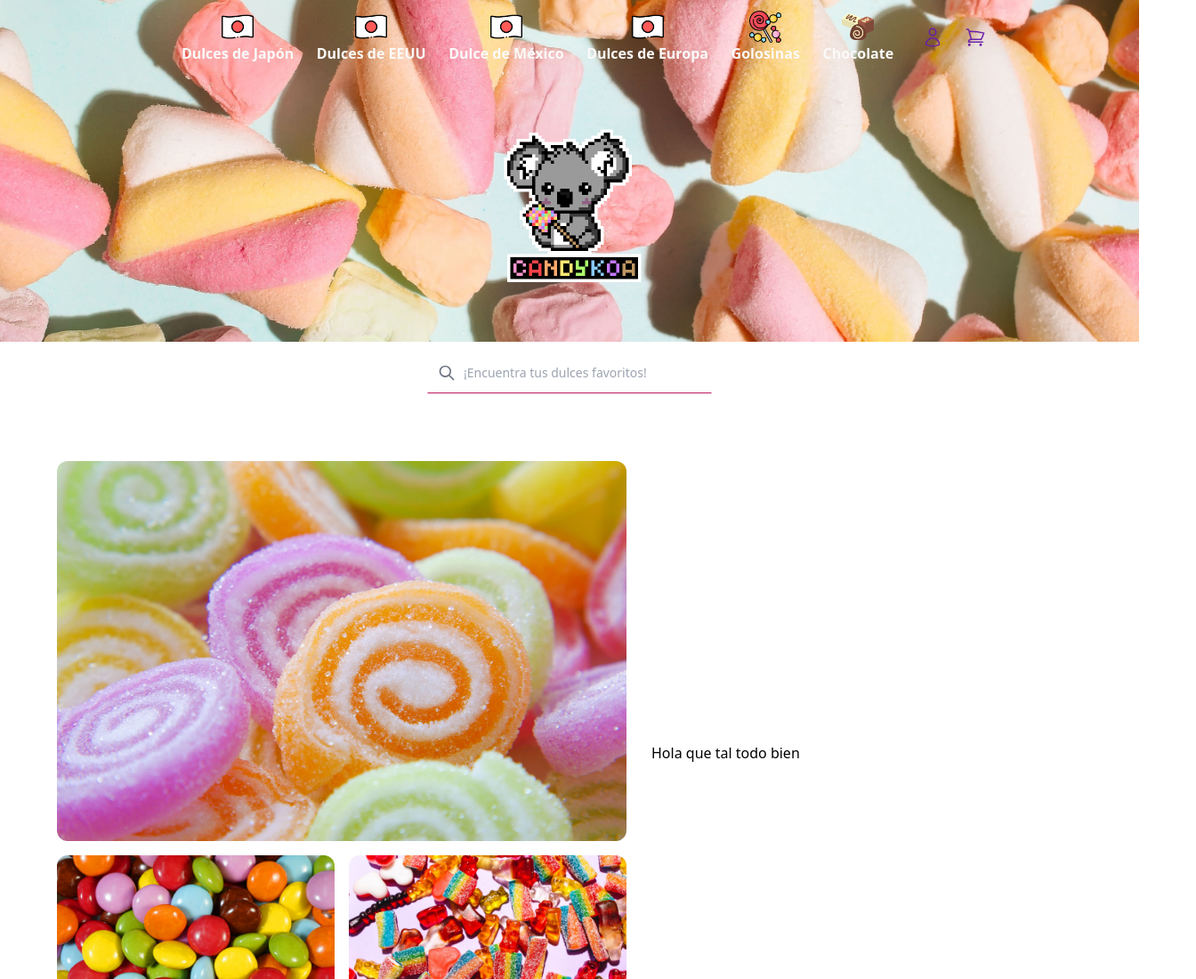
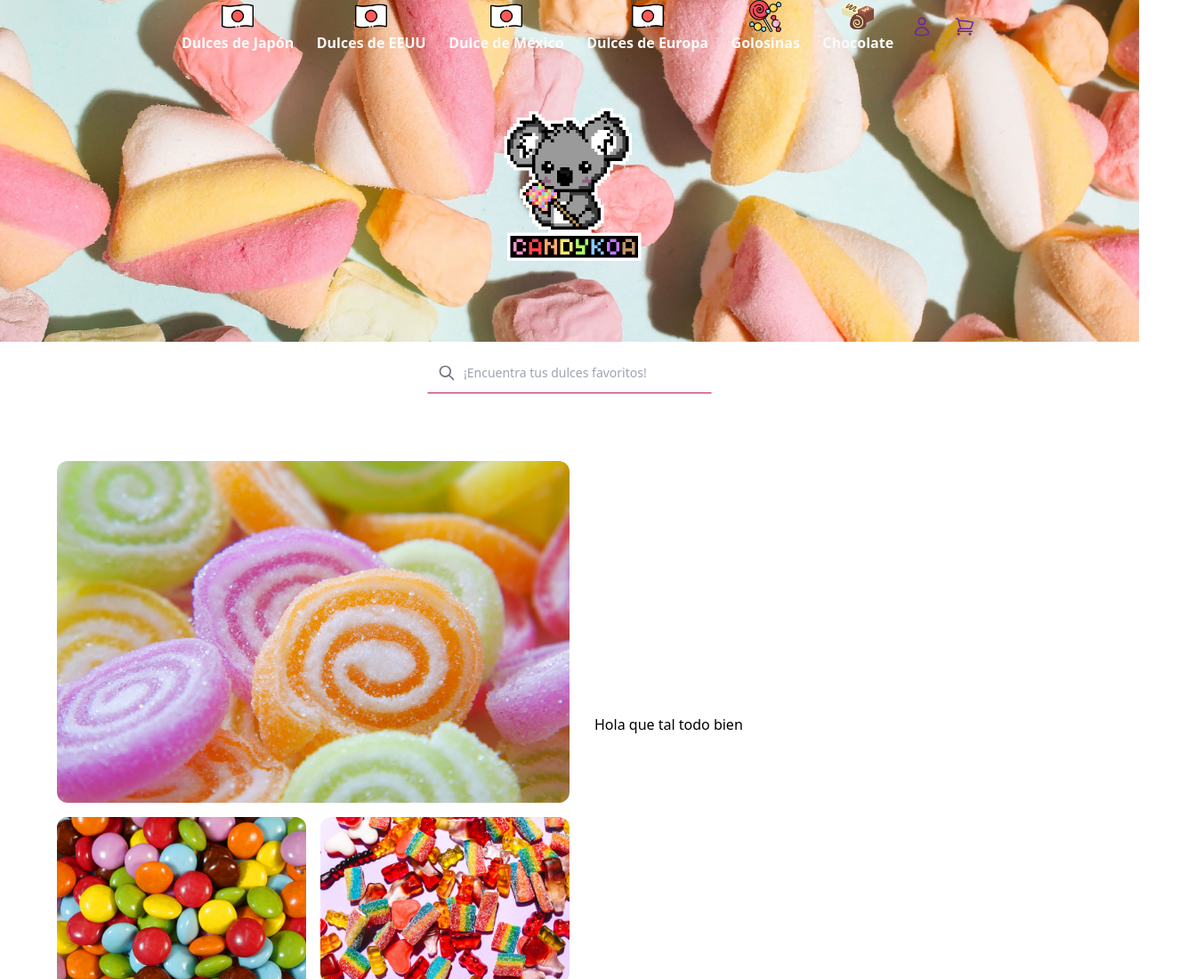
Before and after one commit to mmecl6/c, a website built with Vite: page src/index.html in a window 1280 px wide. Shown: the top 1100 px of the page at 89% size, 1344 px wide, since content can reach past the window. Built offline with nearby package versions, Linux system fonts and the light colour scheme.

Commit message:
Size arreglado

```diff
--- a/src/index.html
+++ b/src/index.html
@@ -14,7 +14,7 @@
   bg-no-repeat object-top">
       <div>
       <nav class="flex justify-center flex-row items-center w-[100%] mx-auto">
-        <div class="md:static absolute md:min-h-fit min-h-[60vh] left-0 top-[-100%] md:w-auto w-full flex items-center px-5 font-bold m-3 text-stone-50">
+        <div class="md:static absolute md:min-h-fit min-h-[60vh] left-0 top-[-100%] md:w-auto w-full flex items-center px-5 font-bold text-stone-50">
           <ul class="flex md:flex-row flex-col md:items-center md:gap-[2vw] gap-8">
             <li>
               <div class="flex flex-col items-center">
@@ -78,8 +78,8 @@
         <input type="search" id="default-search" class="block items-center w-80 p-3 pl-10 text-sm text-gray-900 border border-b-pink-700 border-t-transparent border-l-transparent border-r-transparent" placeholder="¡Encuentra tus dulces favoritos!" required>
     </div>
 </form>
-  <div class="flex flex-row w-full m-16 gap-7">
-      <div class="grid grid-cols-2 gap-4 w-6/12">
+  <div class="flex flex-row m-16 gap-7">
+      <div class="grid grid-cols-2 gap-4 w-1/2">
         <img class="col-span-2 rounded-xl" src="assets/chuches (10).jpg" alt="">
         <img class="rounded-xl" src="assets/chuches (4).jpg" alt="">
         <img class="rounded-xl" src="assets/chuches (7).jpg" alt="">
```
